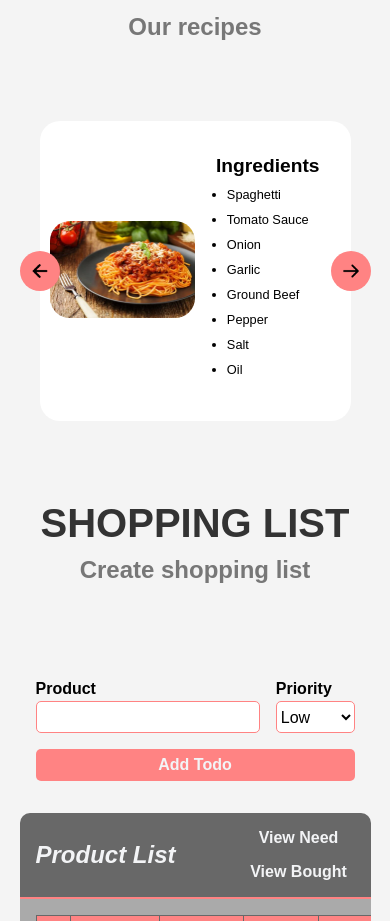
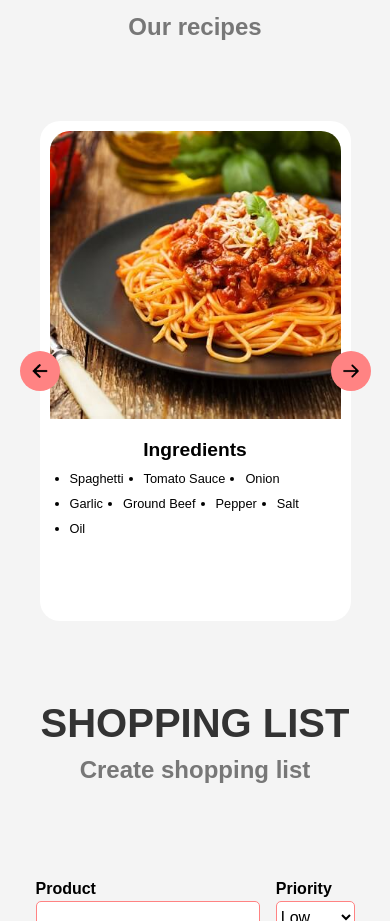
Before and after one commit to mrosiak546/WebsiteReact, a React (Vite) app: page / in a window 390 px wide. Shown: the part 1940-2861 px from the top of the page. Built offline with nearby package versions, Linux system fonts and the light colour scheme.

Commit message:
Poprawki slider

```diff
--- a/src/Components/RecipeSlider/RecipeSlider.css
+++ b/src/Components/RecipeSlider/RecipeSlider.css
@@ -82,15 +82,45 @@
 
     .slide{
         padding: 10px;
-        height: 300px;
+        flex-direction: column;
+        height: 500px;
     }
 
     .slide-left-section{
-        flex-basis: 50%;
+        flex-basis: 60%;
+    }
+
+    .slide-left-section img{
+        width: 100%;
+        height: 100%;
+        border-radius: 20px 20px 0 0;
+
     }
 
     .slide-right-section{
-        flex-basis: 50%;
+        flex-basis: 40%;
+        padding: 20px;
+
+    }
+
+    .slide-right-section h3{
+        font-size: 1.2rem;
+    }
+
+    .slide-right-section ul{
+       display: flex;
+       flex-wrap: wrap;
+    }
+
+    .slide-right-section ul li{
+        font-size: 0.8rem;
+        margin-right: 20px;
+
+    }
+
+    .left-arrow-img, .right-arrow-img{
+        padding: 10px;
+        width: 40px;
     }
 
     .slide-right-section h3{
```
